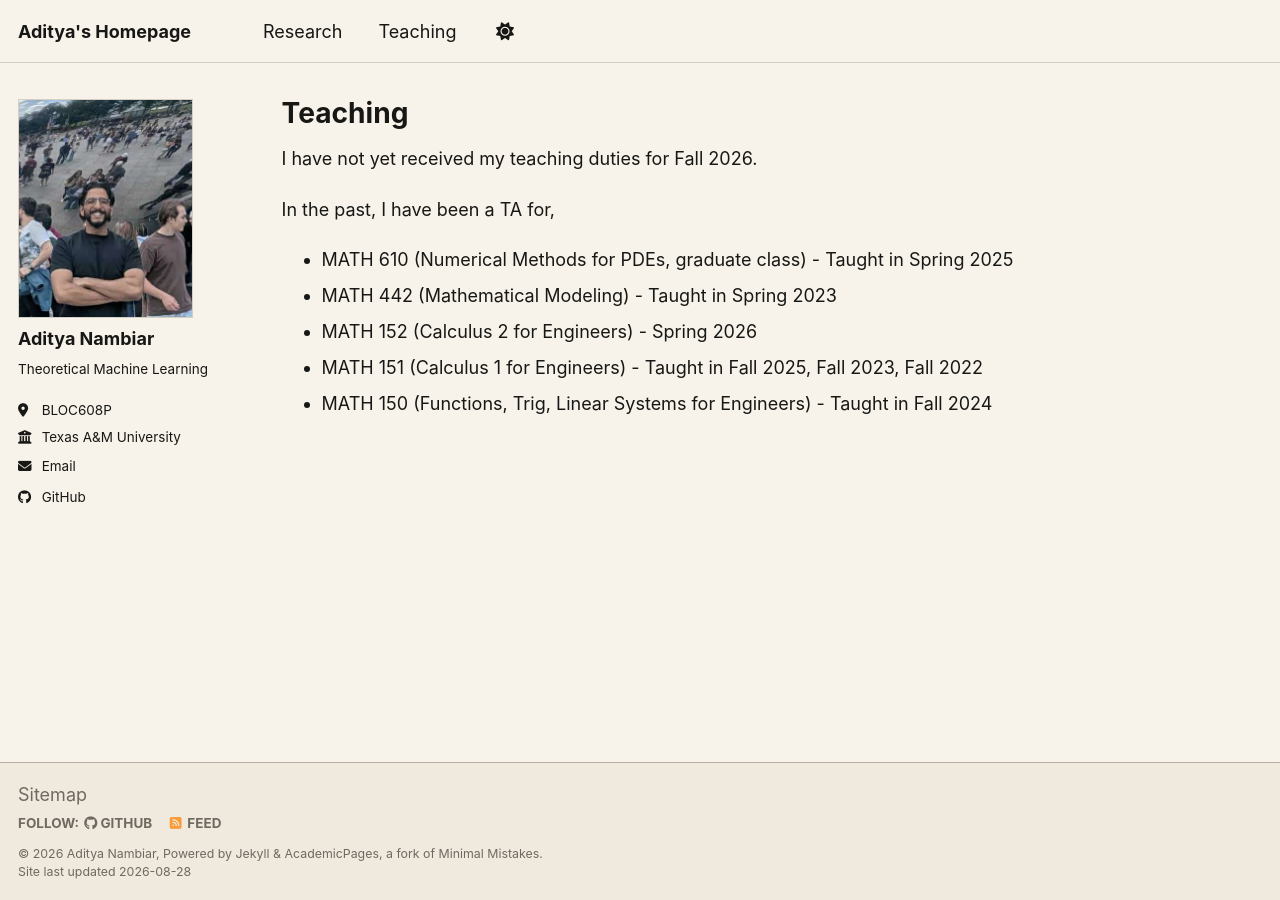
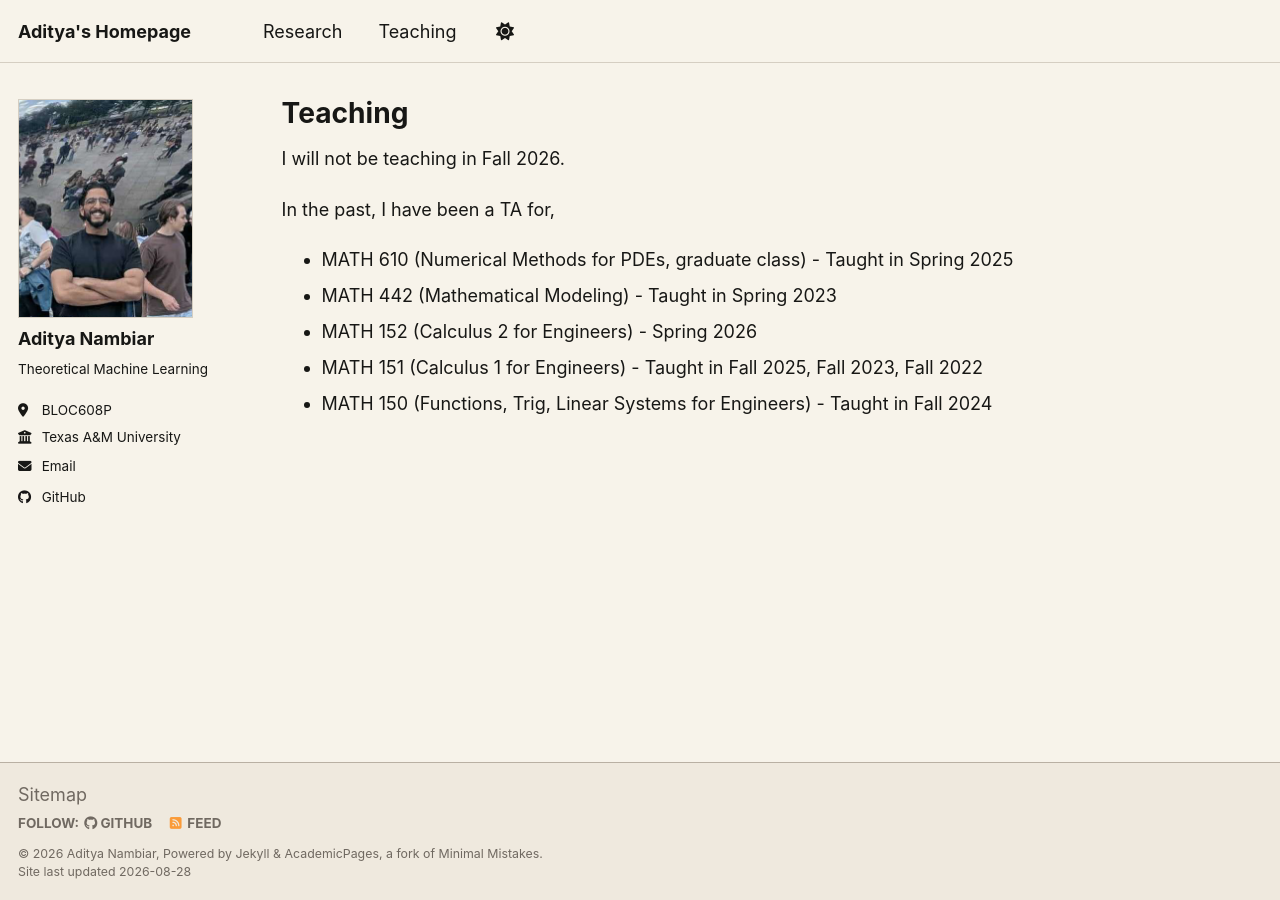
Before and after one commit to aditnambiar-tamu/aditnambiar-tamu.github.io, a Jekyll site: the page built from _pages/teaching.html, in a window 1280 px wide. Built offline with Jekyll 4.4.1, drawn with Linux system fonts in a browser that asks for light colours; a script that is not in the unit is left out.

Commit message:
Update teaching status for Fall 2026

```diff
--- a/_pages/teaching.html
+++ b/_pages/teaching.html
@@ -5,7 +5,7 @@ permalink: /teaching/
 author_profile: true
 ---
 
-<p>I have not yet received my teaching duties for Fall 2026.</p>
+<p>I will not be teaching in Fall 2026.</p>
 <p>In the past, I have been a TA for,
 <ul>
   <li>MATH 610 (Numerical Methods for PDEs, graduate class) - Taught in Spring 2025</li>
```
